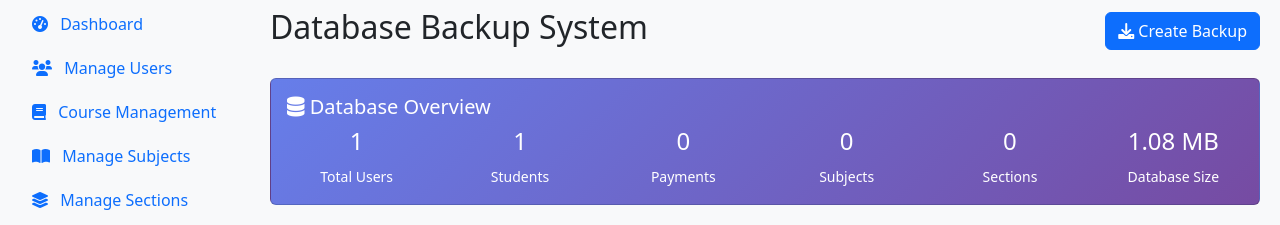
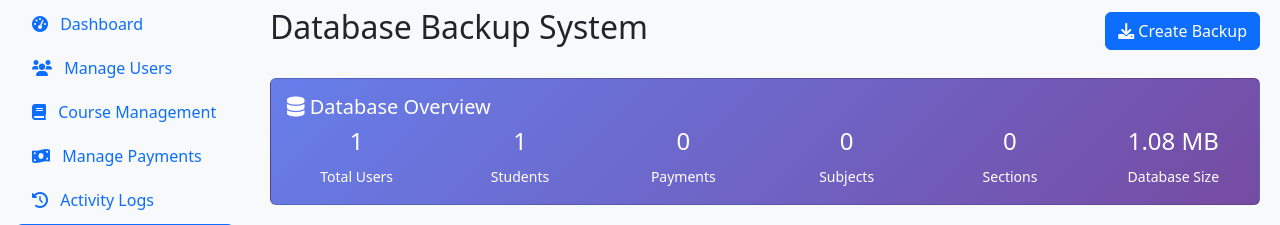
Before and after one commit to retsCodes/student-information-system, a PHP site: page /admin/backup.php in a window 1280 px wide. Shown: the part 68-293 px from the top of the page. Run offline with PHP 8.4, Linux system fonts and the light colour scheme; the visitor is signed in with stand-in values (Sample User, id 1); data that the repository does not hold is empty; some libraries are stand-ins or nearby versions.

Commit message:
added course manaement, removal of section and subject to be merged with coure management page

```diff
--- a/layout.php
+++ b/layout.php
@@ -77,8 +77,6 @@ function renderSidebar($role, $current_page = '') {
         'dashboard.php' => ['icon' => 'fas fa-tachometer-alt', 'text' => 'Dashboard'],
         'manage_users.php' => ['icon' => 'fas fa-users', 'text' => 'Manage Users'],
         'manage_courses.php' => ['icon' => 'fas fa-book', 'text' => 'Course Management'],
-        'manage_subjects.php' => ['icon' => 'fas fa-book-open', 'text' => 'Manage Subjects'],
-        'manage_sections.php' => ['icon' => 'fas fa-layer-group', 'text' => 'Manage Sections'],
         'manage_payments.php' => ['icon' => 'fas fa-money-bill-wave', 'text' => 'Manage Payments'],
         'logs.php' => ['icon' => 'fas fa-history', 'text' => 'Activity Logs'],
         'backup.php' => ['icon' => 'fas fa-database', 'text' => 'Backup System']
```
